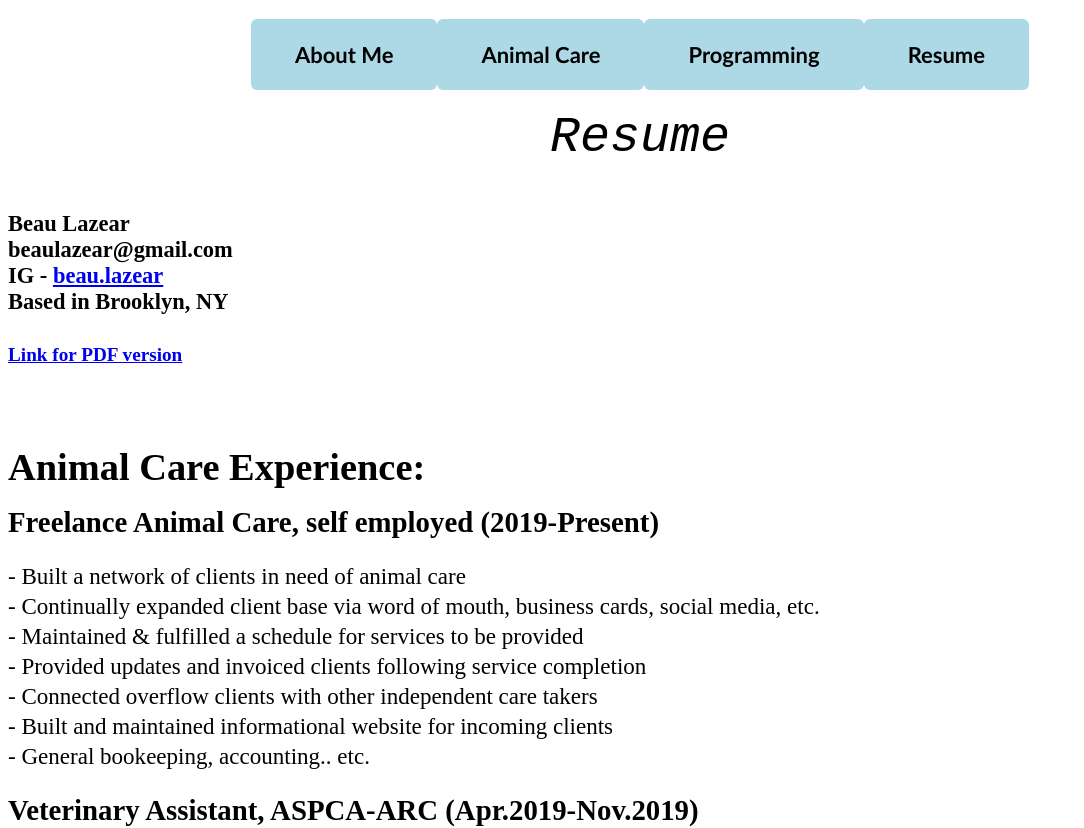
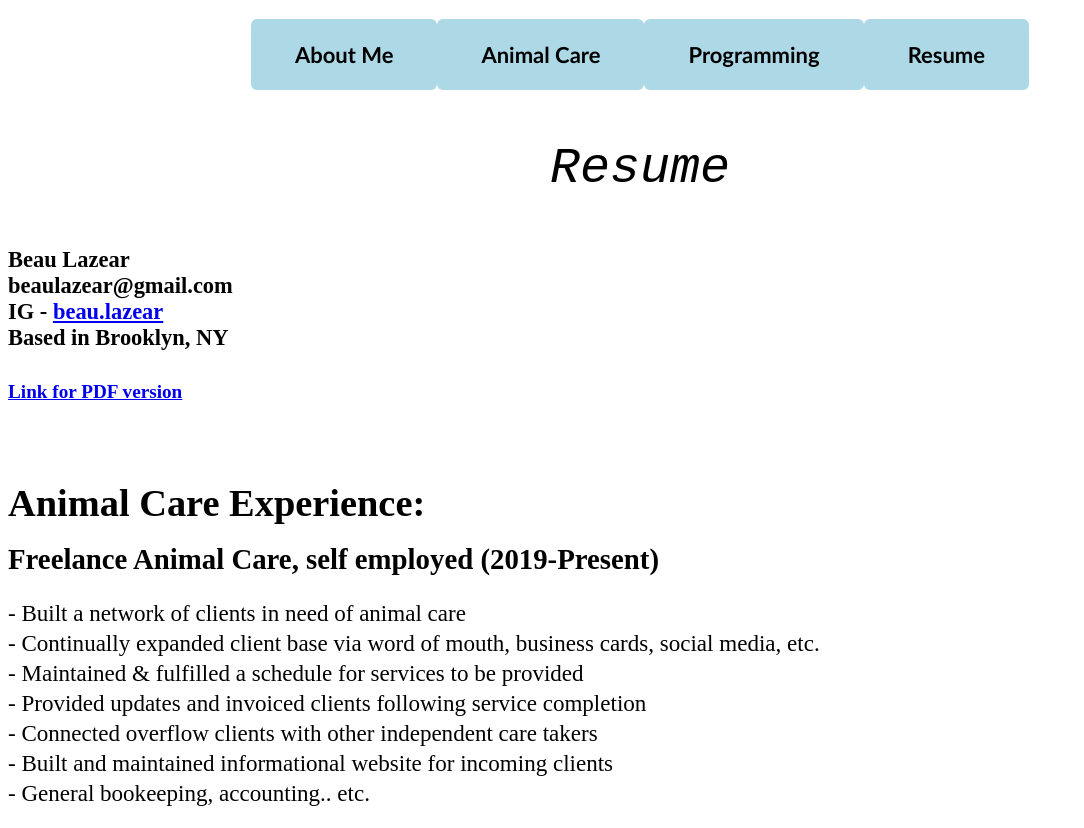
Before and after one commit to beaulazear/beaus-website, a plain HTML site: page resume.html in a window 1280 px wide. Shown: the top 828 px of the page, without its empty margins (0-1084 px from the left). Drawn offline with Linux system fonts and the light colour scheme.

Commit message:
resume formatting

```diff
--- a/index.css
+++ b/index.css
@@ -7,6 +7,15 @@ header {
   background-color: white;
   width: fit-content;
   margin: auto;
+  box-shadow: rgba(0, 0, 0, 0.09) 0px 2px 1px, rgba(0, 0, 0, 0.09) 0px 4px 2px, rgba(0, 0, 0, 0.09) 0px 8px 4px, rgba(0, 0, 0, 0.09) 0px 16px 8px, rgba(0, 0, 0, 0.09) 0px 32px 16px;
+}
+
+#resumeHeader {
+  font-size: 50px;
+  font-family: 'Courier New', Courier, monospace;
+  color: black;
+  text-align: center;
+  font-style: italic;
 }
 
 body {
--- a/resume.html
+++ b/resume.html
@@ -8,9 +8,8 @@
 <p class="webnavlinks"><button class="button">About Me</button><button class="button">Animal Care</button><button
     class="button">Programming</button><button
     class="button">Resume</button></p>
-<header>Resume</header>
-<body class="Resume">
-    <br>
+    <body class="Resume">
+    <p id="resumeHeader">Resume</p>
     <h3>Beau Lazear<br>
         beaulazear@gmail.com<br>
         IG - <a href="https://www.instagram.com/beau.lazear/?hl=en" target="_blank">beau.lazear</a><br>
```
